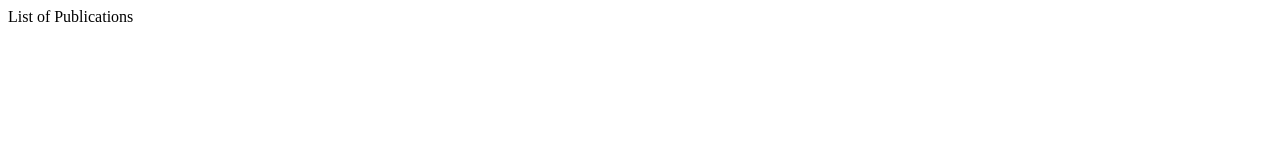
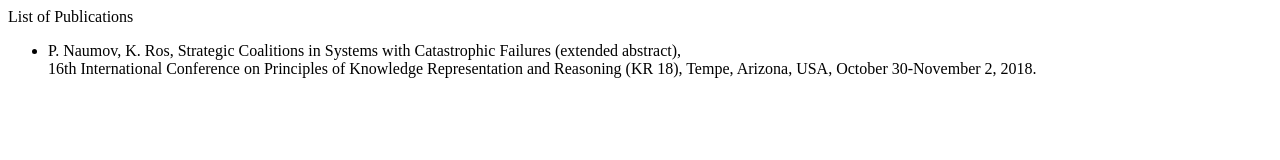
Before and after one commit to kevinros/kevinros.github.io, a plain HTML site: page publications.html in a window 1280 px wide. Drawn offline with Linux system fonts and the light colour scheme.

Commit message:
added pub

```diff
--- a/publications.html
+++ b/publications.html
@@ -4,7 +4,10 @@
 	<body>
 	List of Publications
 
-
+	<ul>
+	  <li>P. Naumov, K. Ros, Strategic Coalitions in Systems with Catastrophic Failures (extended abstract), <br>
+	  16th International Conference on Principles of Knowledge Representation and Reasoning (KR 18), Tempe, Arizona, USA, October 30-November 2, 2018.</li>
+	</ul>
 	</body>
 
 
```
